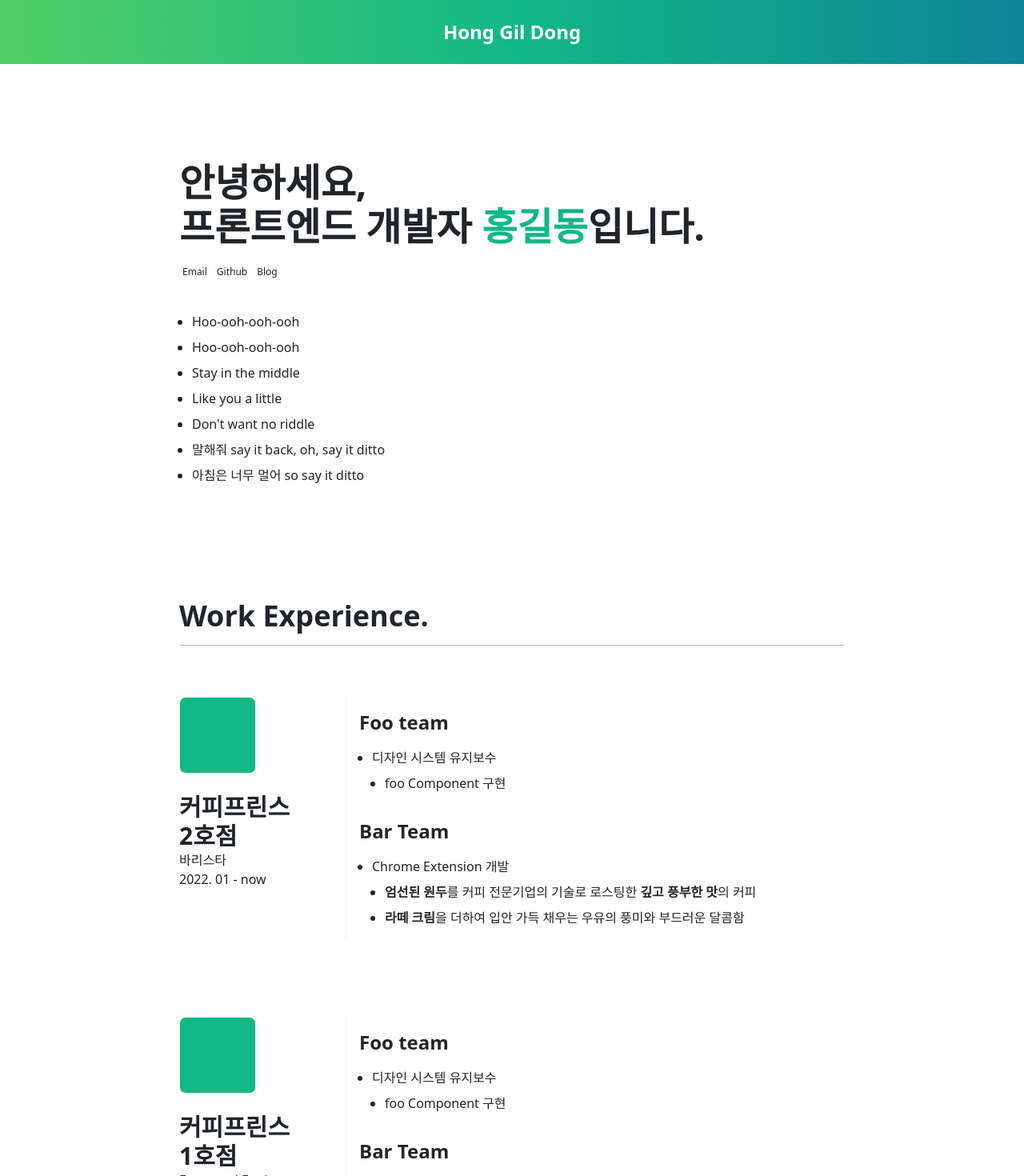
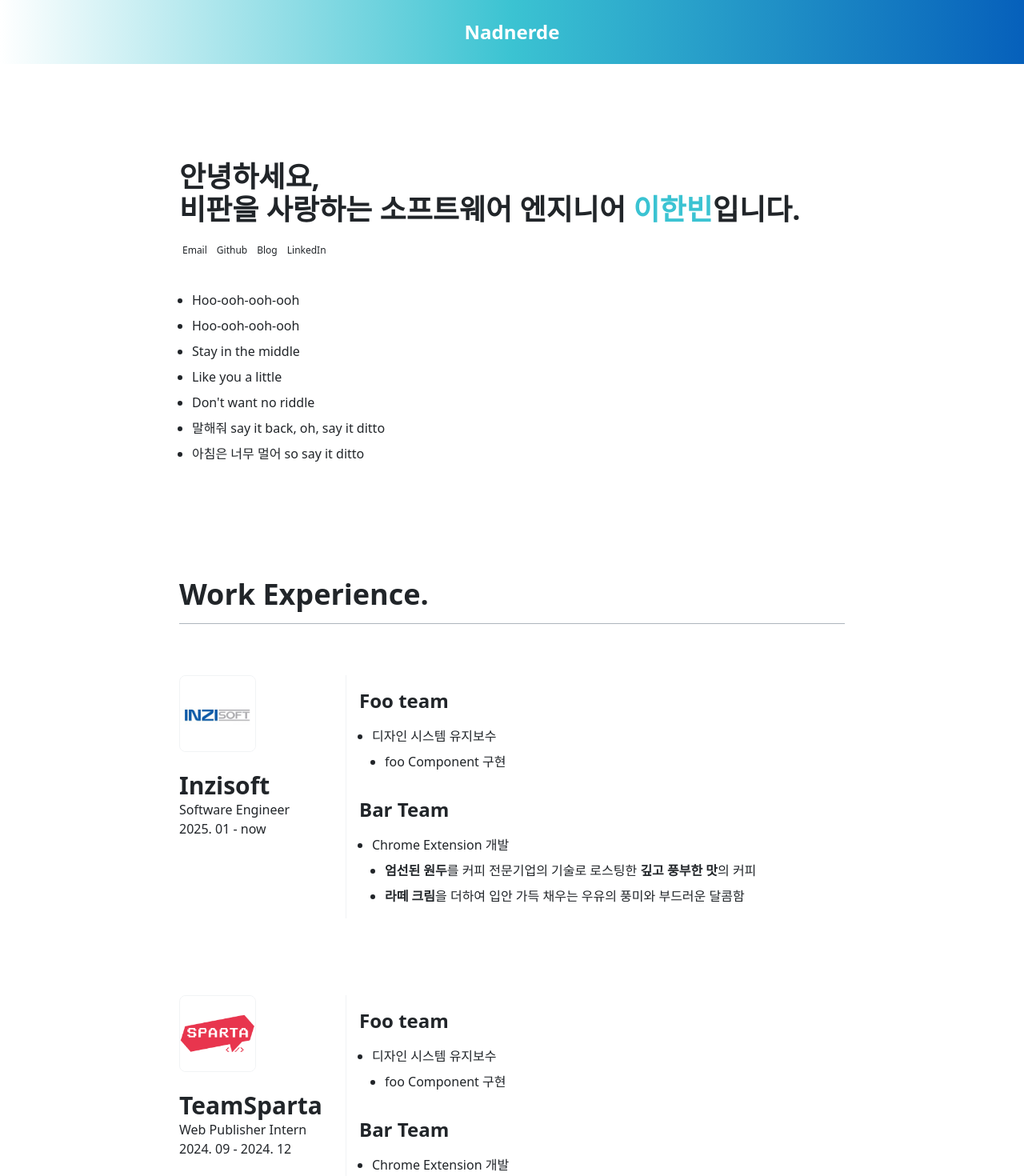
Before and after one commit to Clt689/portfolio, a Next.js app: page / in a window 1280 px wide. Shown: the top 1470 px of the page at 80% size. Built offline with nearby package versions, Linux system fonts and the light colour scheme.

Commit message:
Pimary-color, Career, Name 등 수정

```diff
--- a/data.json
+++ b/data.json
@@ -1,29 +1,30 @@
 {
   "resumeTitle": {
-    "title": "Hong Gil Dong"
+    "title": "Nadnerde"
   },
 
   "information": {
-    "name": "홍길동",
+    "name": "이한빈",
     "contact": [
-      { "id": 0, "name": "Email", "href": "honggildong@gmail.com", "isEmail": true },
-      { "id": 1, "name": "Github", "href": "https://github.com/honggildong" },
-      { "id": 2, "name": "Blog", "href": "https://velog.io/@honggildong" }
+      { "id": 0, "name": "Email", "href": "kx1302@naver.com", "isEmail": true },
+      { "id": 1, "name": "Github", "href": "https://github.com/Clt689" },
+      { "id": 2, "name": "Blog", "href": "https://velog.io/@nadnerde" },
+      { "id": 3, "name": "LinkedIn", "href": "https://www.linkedin.com/in/nadnerde/" }
     ]
   },
 
   "workExperience": [
     {
       "id": 0,
-      "name": "커피프린스 1호점",
-      "position": "Front-end Engineer",
-      "period": ["2019. 01", "2019. 09"]
+      "name": "TeamSparta",
+      "position": "Web Publisher Intern",
+      "period": ["2024. 09", "2024. 12"]
     },
     {
       "id": 1,
-      "name": "커피프린스 2호점",
-      "position": "바리스타",
-      "period": ["2022. 01", "now"]
+      "name": "Inzisoft",
+      "position": "Software Engineer",
+      "period": ["2025. 01", "now"]
     }
   ],
 
@@ -83,25 +84,19 @@
   "certificate": [
     {
       "id": 0,
-      "name": "TOEIC 1000점",
-      "date": "2019. 07. 28",
-      "organizer": "ETS"
-    },
-    {
-      "id": 1,
-      "name": "OPIC IH",
-      "date": "2019. 07. 28",
-      "organizer": "ETS"
+      "name": "정보처리기사",
+      "date": "2024. 09. 10",
+      "organizer": "한국산업인력공단"
     }
   ],
 
   "award": [
     {
       "id": 0,
-      "name": "첫번째 수상",
-      "date": "2019. 07. 28",
-      "organizer": "수여기관",
-      "description": "첫번째 수상에 대한 간략한 설명"
+      "name": "오아시스 특별상 수상",
+      "date": "2023. 08. 31",
+      "organizer": "광주정보문화산업진흥원",
+      "description": "호남지역 문제 해결을 위한 서비스 개발이라는 주제로 '페이팅'이라는 반려동물 커뮤니티 서비스를 출품하여 수상"
     }
   ]
 }
--- a/src/components/Information/index.tsx
+++ b/src/components/Information/index.tsx
@@ -7,13 +7,13 @@ const Information = ({ information }: Pick<DataProps, "information">) => {
   return (
     <div className="flex flex-col gap-8">
       <div className="flex flex-col gap-2">
-        <h1 className="leading-[1.15]">
+        <h2 className="leading-[1.15]">
           {/* 포지션에 맞게 문구를 수정해주세요. 혹은, 본인이 원하는 대로 문구를 바꿔주세요. */}
           안녕하세요,
-          <br /> 프론트엔드 개발자{" "}
+          <br /> 비판을 사랑하는 소프트웨어 엔지니어{" "}
           <span className="text-PRIMARY font-semibold">{information.name}</span>
           입니다.
-        </h1>
+        </h2>
         <div className="flex gap-1">
           {information.contact.map((contact) => (
             <ContactItem
--- a/src/pages/_app.tsx
+++ b/src/pages/_app.tsx
@@ -7,21 +7,21 @@ import type { AppProps } from "next/app";
  * @description SEO를 위해 본인의 정보로 수정해주세요.
  */
 const DEFAULT_SEO = {
-  title: "홍길동 | Front-End Dev",
+  title: "이한빈 | Front-End Dev",
   description: "안녕하세요, 프론트엔드 개발자 홍길동입니다.",
   canonical: "https://www.naver.com/",
   openGraph: {
     type: "website",
     locale: "ko_KR",
     url: "https://www.naver.com/",
-    title: "홍길동 | Front-End Dev",
-    site_name: "홍길동 | Front-End Dev",
+    title: "이한빈 | Front-End Dev",
+    site_name: "이한빈 | Front-End Dev",
     images: [
       {
         url: "/share.png",
         width: 285,
         height: 167,
-        alt: "홍길동 | Front-End Dev",
+        alt: "이한빈 | Front-End Dev",
       },
     ],
   },
@@ -34,11 +34,11 @@ const DEFAULT_SEO = {
   additionalMetaTags: [
     {
       name: "application-name",
-      content: "홍길동 | Front-End Dev",
+      content: "이한빈 | Front-End Dev",
     },
     {
       name: "msapplication-tooltip",
-      content: "홍길동 | Front-End Dev",
+      content: "이한빈 | Front-End Dev",
     },
     {
       name: "viewport",
--- a/tailwind.config.js
+++ b/tailwind.config.js
@@ -23,7 +23,7 @@ module.exports = {
         /**
          * @description 자기소개의 이름 부분, code tag의 darkmode에 사용되는 컬러입니다.
          */
-        PRIMARY: "#12b886",
+        PRIMARY: "#3bc3d2",
 
         /**
          * @description code tag, link hover icon에 사용되는 컬러입니다.
@@ -33,12 +33,12 @@ module.exports = {
         /**
          * @description 페이지 최상단 gradient의 시작 컬러입니다.
          */
-        GRADIENT_FROM: "#51cf66",
+        GRADIENT_FROM: "#ffffff",
 
         /**
          * @description 페이지 최상단 gradient의 종료 컬러입니다.
          */
-        GRADIENT_TO: "#0c8599",
+        GRADIENT_TO: "#0660bb",
       },
     },
   },
```
Also changed, not shown: public/images/workExperience/0.png, public/images/workExperience/1.png.
